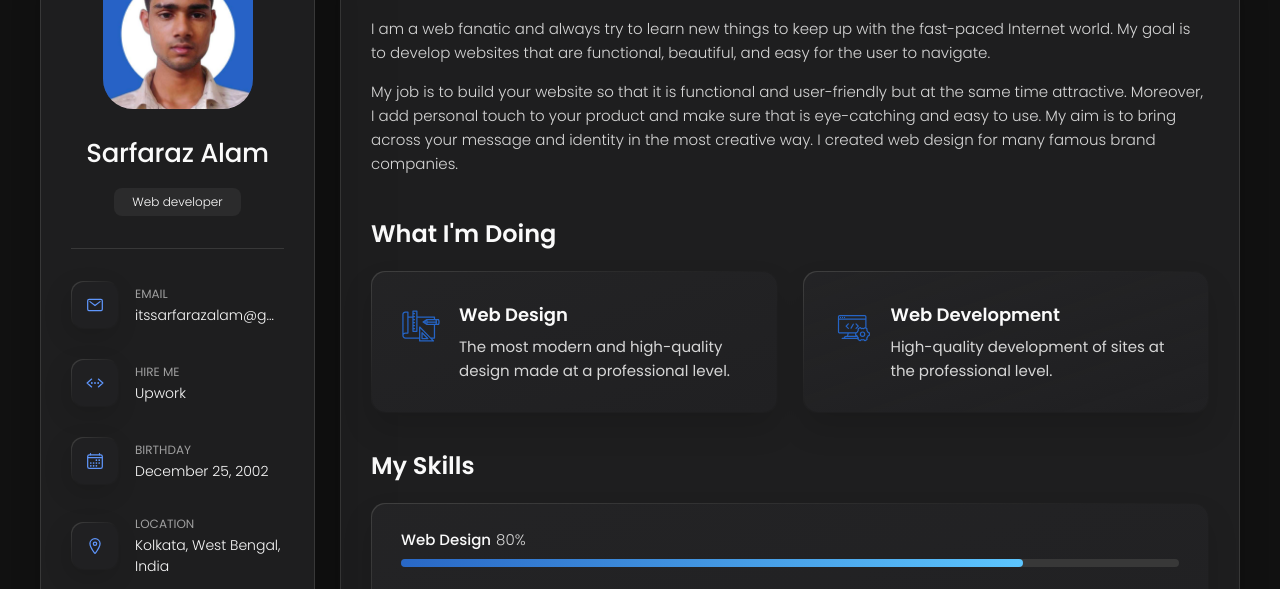
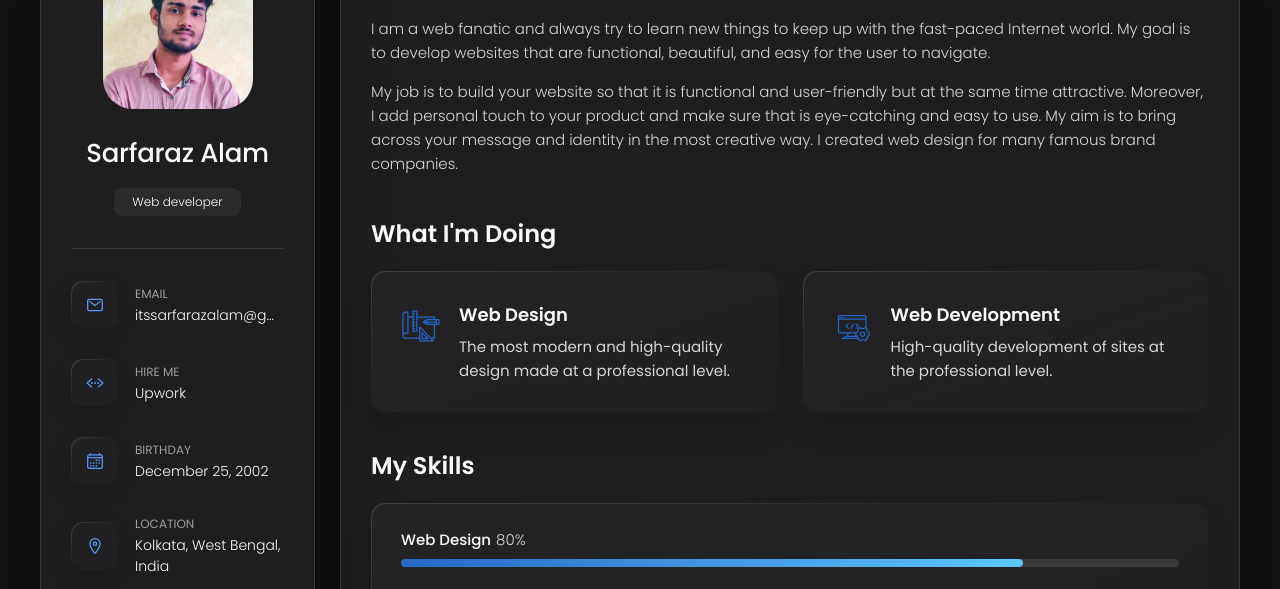
Before and after one commit to sarfarazstark/sarfarazstark.github.io, a plain HTML site: page index.html in a window 1280 px wide. Shown: the part 162-751 px from the top of the page. Drawn offline with nearby package versions, Linux system fonts and the light colour scheme.

Commit message:
Update index.html

```diff
--- a/index.html
+++ b/index.html
@@ -41,7 +41,7 @@
       <div class="sidebar-info">
 
         <figure class="avatar-box">
-          <img src="./assets/images/my-avatar.jpg" alt="Sarfaraz Alam" width="80">
+          <img src="./assets/images/IMG_20230828_202223477_processed.jpg" alt="Sarfaraz Alam" width="80">
         </figure>
 
         <div class="info-content">
```
